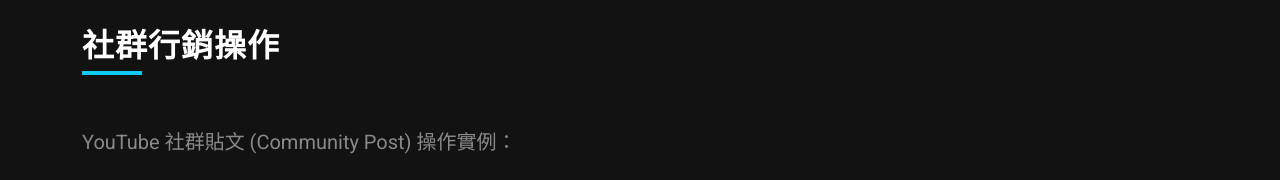
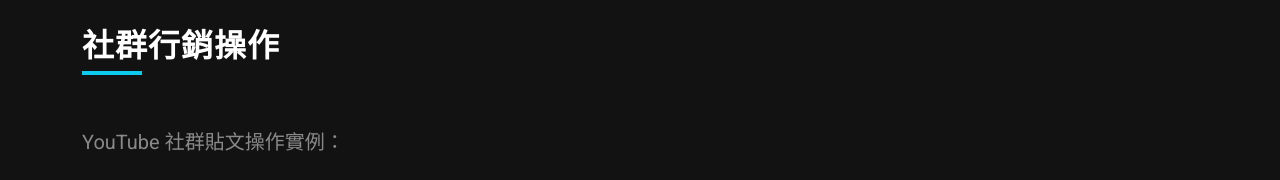
Before and after one commit to kiyorochiang/afraportfolio, a plain HTML site: page index.html in a window 1280 px wide. Shown: the part 2460-2640 px from the top of the page. Drawn offline with nearby package versions, Linux system fonts and the light colour scheme.

Commit message:
Update index.html

```diff
--- a/index.html
+++ b/index.html
@@ -282,7 +282,7 @@
     <section id="marketing">
         <div class="container">
             <h2 class="section-title">社群行銷操作</h2>
-            <p class="text-white-50 mb-4 fs-5">YouTube 社群貼文 (Community Post) 操作實例：</p>
+            <p class="text-white-50 mb-4 fs-5">YouTube 社群貼文操作實例：</p>
             <div class="row g-4">
                 <!-- 貼文 1 -->
                 <div class="col-md-4">
```
